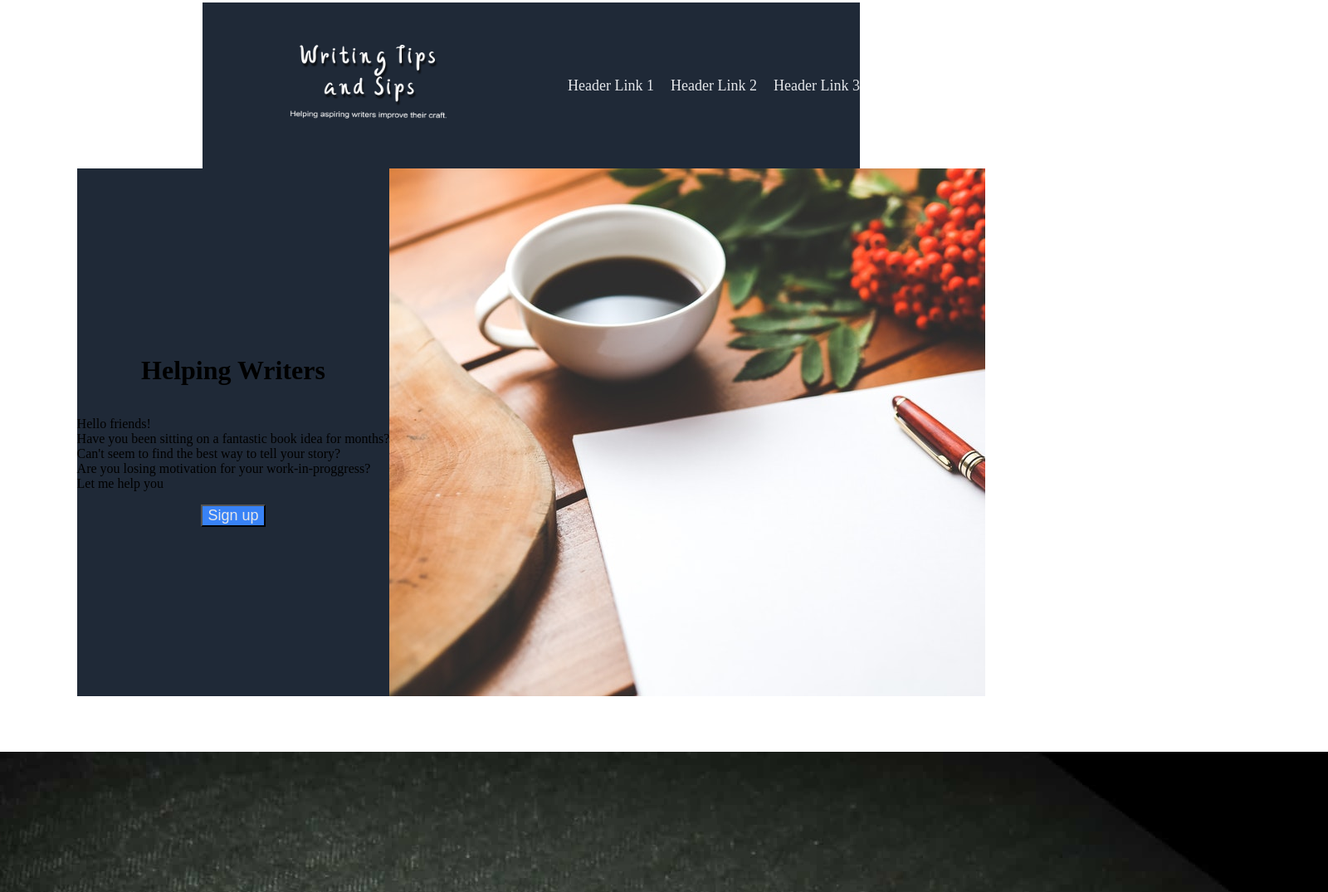
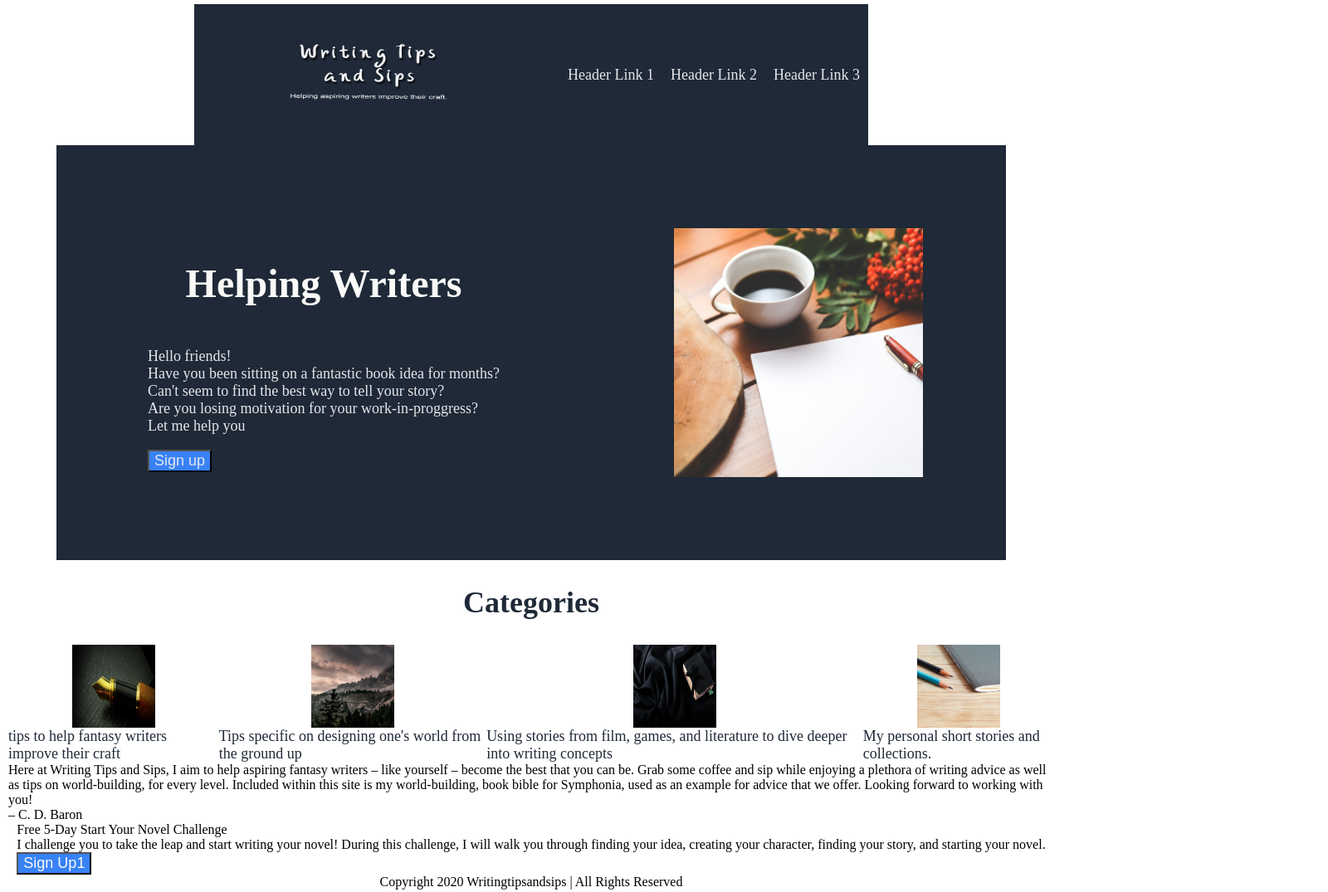
Before and after one commit to Kawasakininja17/Landing-Page-Project, a plain HTML site: page index.html in a window 1280 px wide. Shown: the part 5-1080 px from the top of the page at 83% size, 1600 px wide, since content can reach past the window. Drawn offline with Linux system fonts and the light colour scheme.

Commit message:
update code to fix informational div

```diff
--- a/index.html
+++ b/index.html
@@ -10,7 +10,7 @@
 <body>
 
 <div class="Header">
-    <img class= "Logo" src="Images/Writing-Tips-Logo-Bigger.png" alt="logo reading Writing Tips and Sips">
+    <img class= "Logo" src="Images/Writing-Tips-Logo-Bigger.png" alt="logo reading Writing Tips and Sips" height="150px" width="400px">
     <ul>
         <li><a href="#">Header Link 1</a></li>
         <li><a href="#">Header Link 2</a></li>
@@ -31,7 +31,7 @@
     </div>
 
     <div class="Hero Right">
-      <img src="Images/blank-paper-with-pen-and-coffee-cup-on-wood-table-6357.jpg" alt="Blank paper with pen and coffee on a table.">
+      <img src="Images/blank-paper-with-pen-and-coffee-cup-on-wood-table-6357.jpg" alt="Blank paper with pen and coffee on a table." height="300px" width="300px">
     </div>
 </div>
 
@@ -39,19 +39,19 @@
     <h2>Categories</h2>
     <div class="Container">
     <div class="info">
-        <img src="Images/caligraphy-pen.jpg" alt="Tip of a fountain pen">
+        <img src="Images/caligraphy-pen.jpg" alt="Tip of a fountain pen" height="100px" width="100px">
         <div class="text">tips to help fantasy writers improve their craft</div>
         </div>
         <div class="info">
-            <img src="Images/photo-of-mountain-with-ice-covered-with-black-and-gray-cloud-640781.jpg" alt="Forest at the base of a mountain with fog giving fantasy vibes">
+            <img src="Images/photo-of-mountain-with-ice-covered-with-black-and-gray-cloud-640781.jpg" alt="Forest at the base of a mountain with fog giving fantasy vibes" height="100px" width="100px">
             <div class="text">Tips specific on designing one&#39s world from the ground up</div>
         </div>
         <div class="info">
-            <img src="Images/black-cross-on-hard-cover-bible-on-top-of-black-textile-3822686.jpg" alt="black cross on hard cover book on top of black textile">
+            <img src="Images/black-cross-on-hard-cover-bible-on-top-of-black-textile-3822686.jpg" alt="black cross on hard cover book on top of black textile" height="100px" width="100px">
             <div class="text">Using stories from film, games, and literature to dive deeper into writing concepts</div>
         </div>
         <div class="info">
-            <img src="Images/business-college-composition-desk-419635.jpg" alt="business composition book on a brown desk">
+            <img src="Images/business-college-composition-desk-419635.jpg" alt="business composition book on a brown desk" height="100px" width="100px">
             <div class="text">My personal short stories and collections.</div>
         </div>
     </div>
--- a/style.css
+++ b/style.css
@@ -1,4 +1,6 @@
 body {
+   margin: auto;
+   padding: 10px;
     display: flex;
     flex-direction: column;
     align-items: center;
@@ -7,6 +9,7 @@ body {
 
 .Header {
   background-color: #1F2937;
+  padding: 10px;
   display: flex;
   align-items: center;
   justify-content: space-around;
@@ -25,11 +28,6 @@ ul {
    gap: 20px;
 }
 
-.Logo {
-    height: 200px;
-    width: 400px;
-}
-
 .Hero {
     background-color: #1F2937;
     display: flex;
@@ -41,11 +39,59 @@ button {
     background-color: #3882F6;
     color: #F9FAF8;
     font-size: 18px;
+    align-self: flex-start;
+}
+
+h1 {
+    font-size: 48px;
+    font-weight: bolder;
+    color: #F9FAF8;
 }
 
 .left {
+    color: #E5E7EB;
+    font-size: 18px;
+    margin-left: 100px;
+    margin-right: 100px;
+    padding: 10px;
     display: flex;
     flex-direction: column;
     align-items: center;
     justify-content: center;
 }
+
+.Right {
+    margin-left: 100px;
+    margin-right: 100px;
+    margin-top: 100px;
+    margin-bottom: 100px;
+    pad: 10px;
+}
+
+.Informational {
+    color: #1F2937;
+    display: flex;
+    flex-direction: column;
+    align-items: center;
+    justify-content: center;
+}
+
+h2 {
+    font-size: 36px;
+    font-weight: bolder;
+}
+
+.Container {
+    display: flex;
+    align-items: center;
+    justify-content: space-between;
+}
+
+.info {
+    font-size: 18px;
+    display: flex;
+    flex-direction: column;
+    align-items: center;
+    justify-content: center;
+    flex-wrap: wrap;
+}
```
